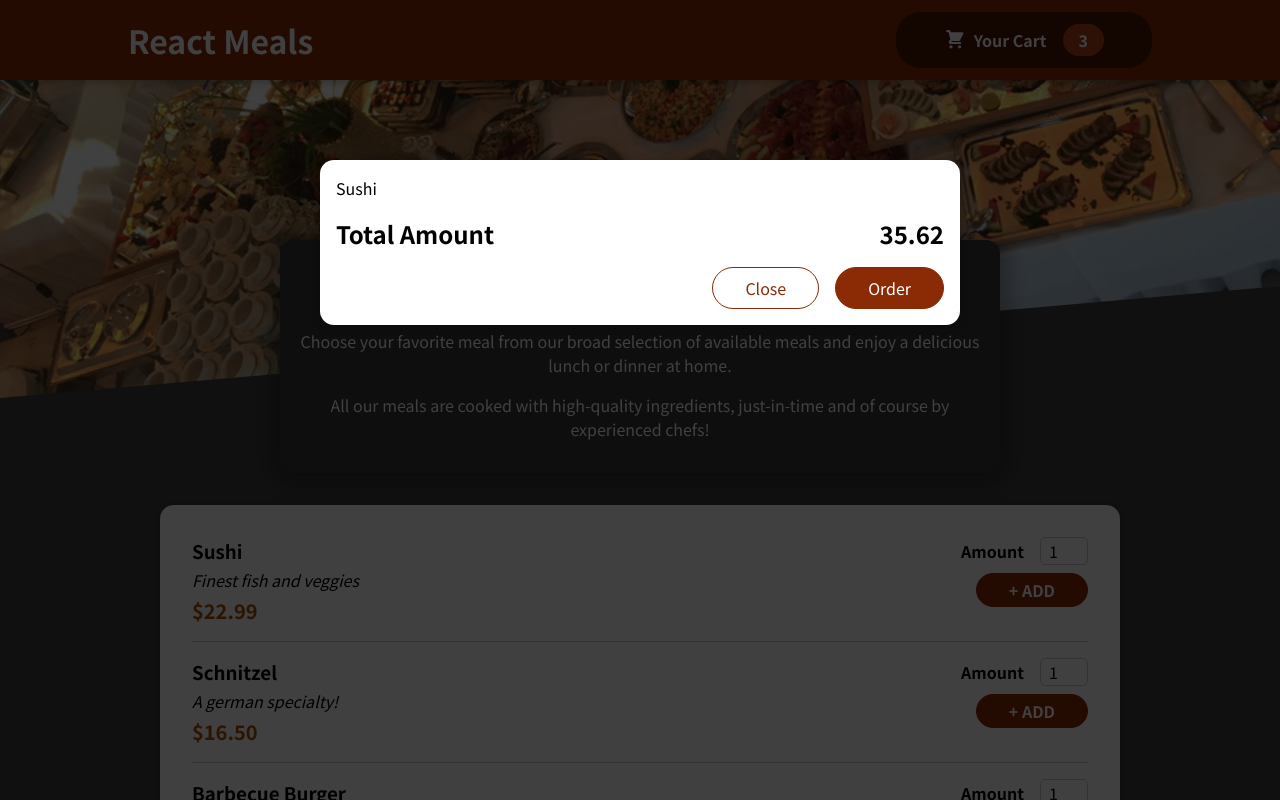
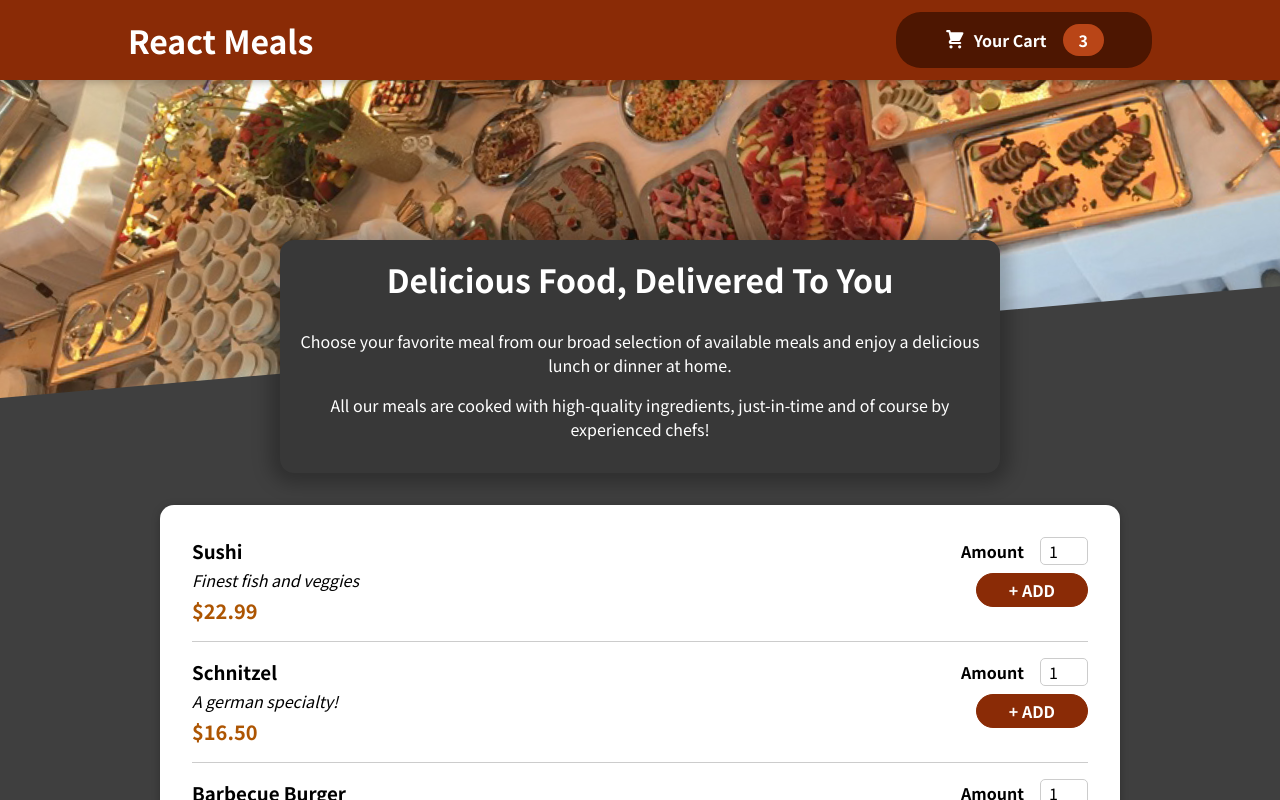
Before and after one commit to Thiratikan/foodorderapp, a React (Create React App) app: page / in a window 1280 px wide. Shown: the top 800 px of the page. Built offline with nearby package versions, Linux system fonts and the light colour scheme.

Commit message:
finished modal box

```diff
--- a/src/App.js
+++ b/src/App.js
@@ -1,12 +1,22 @@
 import Header from "./components/Layout/Header";
 import Meals from "./components/Meals/Meals";
 import Cart from "./components/Cart/Cart";
+import { useState } from "react";
 
 function App() {
+  const [cartShown, setCartShown] = useState(false);
+
+  const showcartHandler = () => {
+    setCartShown(true);
+  };
+
+  const hideCartHandler = () => {
+    setCartShown(false);
+  };
   return (
     <>
-      <Cart />
-      <Header />
+      {cartShown && <Cart onClose={hideCartHandler} />}
+      <Header onShowCart={showcartHandler} />
       <main>
         <Meals />
       </main>
--- a/src/components/Cart/Cart.js
+++ b/src/components/Cart/Cart.js
@@ -1,6 +1,6 @@
 import React from "react";
 
-function Cart() {
+function Cart(props) {
   const cartIems = (
     <ul className="cart-items">
       {[
@@ -16,7 +16,7 @@
     </ul>
   );
   return (
-    <div className="backdrop">
+    <div className="backdrop" onClick={props.onClose}>
       <div className="modal">
         {cartIems}
         <div className="total">
@@ -24,7 +24,9 @@
           <span>35.62</span>
         </div>
         <div className="actions">
-          <button className="button--alt">Close</button>
+          <button className="button--alt" onClick={props.onClose}>
+            Close
+          </button>
           <button className="button">Order</button>
         </div>
       </div>
--- a/src/components/Layout/Header.js
+++ b/src/components/Layout/Header.js
@@ -1,12 +1,12 @@
 import mealsImage from "../../assets/meals.jpg";
 import HeaderCartButton from "./HeaderCartButton";
 
-function Header() {
+function Header(props) {
   return (
     <>
       <header className="header">
         <h1>React Meals</h1>
-        <HeaderCartButton />
+        <HeaderCartButton onClick={props.onShowCart} />
       </header>
       <div className="main-image">
         <img src={mealsImage} alt="" />
--- a/src/components/Layout/HeaderCartButton.js
+++ b/src/components/Layout/HeaderCartButton.js
@@ -1,9 +1,9 @@
 import React from "react";
 import CartIcon from "../Cart/CartIcon";
 
-function HeaderCartButton() {
+function HeaderCartButton(props) {
   return (
-    <button className="button">
+    <button className="button" onClick={props.onClick}>
       <span className="icon">
         <CartIcon />
       </span>
```
Also changed, not shown: src/store/CartContext.js (added, +7 -0 lines).
